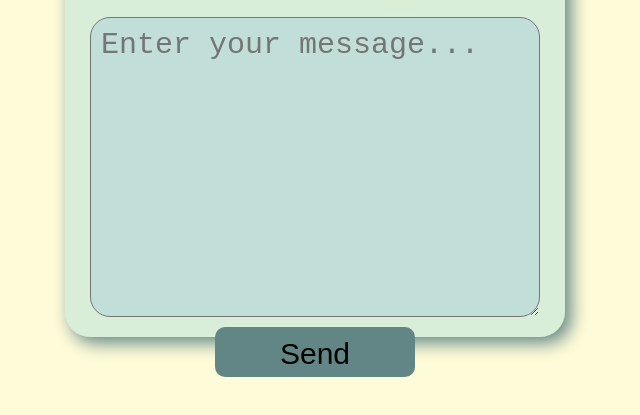
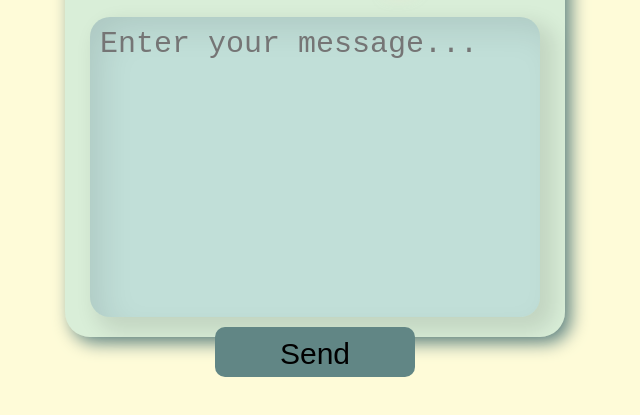
Before and after one commit to zhaix17/messageAnonymousE, a plain HTML site: page index.html in a window 1280 px wide. Shown: the part 313-728 px from the top of the page, without its empty margins (325-965 px from the left). Drawn offline with Linux system fonts and the light colour scheme; a web font is replaced by a local one.

Commit message:
Update message.css

```diff
--- a/message.css
+++ b/message.css
@@ -34,6 +34,7 @@ form h1 {
 }
 
 form textarea {
+    border: none;
     border-radius: 20px;
     padding: 20px 0;
     height: 300px;
@@ -43,6 +44,9 @@ form textarea {
     font-size: 30px;
     color: #618685;
     padding: 10px;
+    resize: none;
+    box-shadow: inset 15px 15px 35px -5px rgba(0, 0, 0, 0.1),
+                10px 10px 20px 5px rgba(0, 0, 0, 0.1);
 }
 
 form button {
@@ -58,7 +62,7 @@ form button {
 }
 
 form textarea:focus {
-    border: 3px solid #d5f4e6;
+    outline: none;
 	color: #618685;
 	transition: all 0.3s ease;
 }
```
